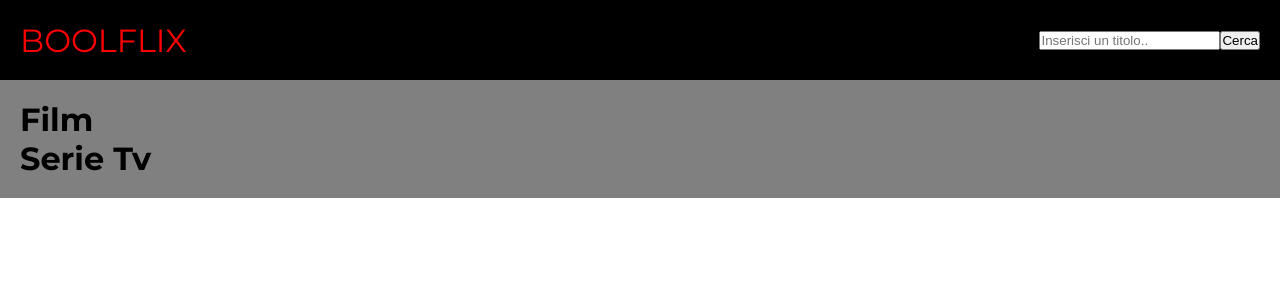
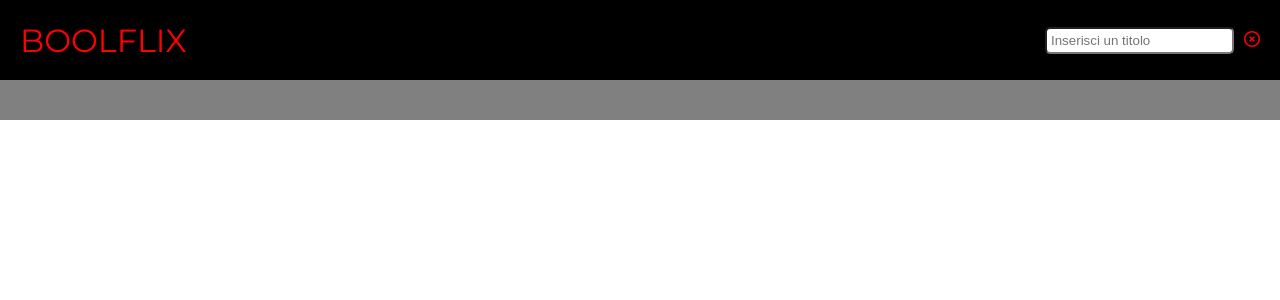
Before and after one commit to iachinimarta/vue-boolflix, a Vue app: page / in a window 1280 px wide. Shown: the top 300 px of the page. Built offline with nearby package versions, Linux system fonts and the light colour scheme.

Commit message:
Modifiche: - Aggiunto tasto per reset input - modifiche di stile in MyCollection - modificati methods in app.vue

```diff
--- a/src/App.vue
+++ b/src/App.vue
@@ -1,6 +1,6 @@
 <template>
   <div id="app">
-    <MyHeader @callApiFilm="gettingFilms"/>
+    <MyHeader @callApi="callingApi"/>
     <MyMain :rispostaApiFilm="rispostaApiFilm" :rispostaApiSerieTv="rispostaApiSerieTv"/>
   </div>
 </template>
@@ -18,18 +18,26 @@ export default {
   },
   data() {
     return {
+      apiParams: {
+        filmEndPoint: 'https://api.themoviedb.org/3/search/movie?api_key=c9e49adea6145b4eeb6f6a272ae9bee6&query=',
+        serieEndPoint: 'https://api.themoviedb.org/3/search/tv?api_key=c9e49adea6145b4eeb6f6a272ae9bee6&query=',
+        language: '&language=it'
+      },
       rispostaApiFilm: [],
       rispostaApiSerieTv: [],
       inputValueSaved: '',
     }
   },
   methods: {
+    callingApi(inputValue) {
+      this.inputValueSaved = inputValue;
+      this.gettingFilms(inputValue);
+      this.gettingSeries(inputValue);
+    },
     gettingFilms(inputValue) {
-        axios.get('https://api.themoviedb.org/3/search/movie?api_key=c9e49adea6145b4eeb6f6a272ae9bee6&query=' + inputValue + '&language=it')
+        axios.get(this.apiParams.filmEndPoint + inputValue + this.apiParams.language)
         .then(reply => {
             this.rispostaApiFilm = reply.data.results;
-            this.inputValueSaved = inputValue;
-            this.gettingSeries();
             this.gettingFlags(this.rispostaApiFilm);
             this.gettingVoteAverage(this.rispostaApiFilm);
         })
@@ -38,7 +46,7 @@ export default {
         });
     },
     gettingSeries() {
-      axios.get('https://api.themoviedb.org/3/search/tv?api_key=c9e49adea6145b4eeb6f6a272ae9bee6&query=' + this.inputValueSaved + '&language=it')
+      axios.get(this.apiParams.serieEndPoint + this.inputValueSaved + this.apiParams.language)
       .then(reply => {
         this.rispostaApiSerieTv = reply.data.results;
         this.gettingFlags(this.rispostaApiSerieTv);
--- a/src/components/MyCollection.vue
+++ b/src/components/MyCollection.vue
@@ -1,39 +1,58 @@
 <template>
   <div>
     <div class="collection-container">
-        <h1>Film</h1>
         <div class="films-container d-flex f-wrap">
-            <div v-for="(film, index) in rispostaApiFilm" :key="index">
+
+            <div class="element" v-for="(film, index) in rispostaApiFilm" :key="index">
+
+                <div class="wrapper">
                     <div class="img-null" v-if="film.poster_path == null">Nessuna immagine disponibile</div>
-                <img v-else :src="urlBase + film.poster_path" :alt="film.title">
+                    <img class="poster-img" v-else :src="urlBase + film.poster_path" :alt="film.title">
+
+                    <div class="overlay">
+                        <span class="description word-wrap">
                             <ul>
-                    <li class="title"><h2>{{film.title}}</h2></li>
-                    <li class="title">Titolo originale: {{film.original_title}}</li>
+                                <li>Genere: Film</li>
+                                <li>Titolo originale: {{film.original_title}}</li>
                                 <li><img class="lang-img" :src="film.original_language" :alt="film.original_language"></li>
                                 <li>
                                     <i v-for="n in 5" :key="n" class="fa-star" :class="(film.vote_average > n)?'fa-solid':'fa-regular'" ></i>
                                 </li>
                             </ul>
+                        </span>
                     </div>
                 </div>
+                <h4 class="word-wrap">{{film.title}}</h4>
+            </div>
 
-        <h1>Serie Tv</h1>
+        </div>
+
         <div class="d-flex f-wrap series-container">
-            <div v-for="(serie, index) in rispostaApiSerieTv" :key="index">
+
+            <div class="element" v-for="(serie, index) in rispostaApiSerieTv" :key="index">
+
+                <div class="wrapper">
                     <div class="img-null" v-if="serie.poster_path == null">Nessuna immagine disponibile</div>
-                <img v-else :src="urlBase + serie.poster_path" :alt="serie.name">
+                    <img class="poster-img" v-else :src="urlBase + serie.poster_path" :alt="serie.name">
+
+                    <div class="overlay">
+                        <span class="description word-wrap">
                             <ul>
-                    <li class="title"><h2>{{serie.name}}</h2></li>
-                    <li class="title">Titolo originale: {{serie.original_name}}</li>
+                                <li>Genere: Serie Tv</li>
+                                <li>Titolo originale: {{serie.original_name}}</li>
                                 <li><img class="lang-img" :src="serie.original_language" :alt="serie.original_language"></li>
                                 <li>
                                     <i v-for="n in 5" :key="n" class="fa-star" :class="(serie.vote_average > n)?'fa-solid':'fa-regular'" ></i>
                                 </li>
                             </ul>
+                        </span>
                     </div>
                 </div>
+                <h4 class="word-wrap">{{serie.name}}</h4>
             </div>
 
+        </div>
+        </div>
   </div>
 </template>
 
@@ -58,7 +77,37 @@
     .collection-container {
         padding: 20px;
 
-        .title {
+        .element {
+            margin: 10px;;
+        }
+
+        .wrapper {
+            position: relative;
+            border: 1px solid black;
+
+            .poster-img {
+                display: block;
+                height: 300px;
+            }
+
+            .overlay {
+                background-color: rgba(0, 0, 0, 0.5);
+                width: 100%;
+                height: 100%;
+                position: absolute;
+                top: 0;
+                left: 0;
+                display: none;
+
+                .description {
+                    font-weight: bold;
+                    color: white;
+                }
+            }
+
+        }
+
+        .word-wrap {
             width: 200px;
             word-wrap: break-word;
         }
--- a/src/components/MyHeader.vue
+++ b/src/components/MyHeader.vue
@@ -2,8 +2,8 @@
   <header class="d-flex">
     <div class="logo-text">BOOLFLIX</div>
     <div class="input-container">
-      <input type="text" v-model="inputValue" placeholder="Inserisci un titolo.."/>
-      <button @click="$emit('callApiFilm', inputValue)">Cerca</button>
+      <input class="input-bar" type="text" v-model="inputValue" placeholder="Inserisci un titolo" @keyup.enter="$emit('callApi', inputValue)"/>
+      <i @click="ereaseInput" class="fa-regular fa-circle-xmark"></i>
     </div>
 
   </header>
@@ -16,6 +16,11 @@
             return {
                inputValue: '',
             }
+        },
+        methods: {
+          ereaseInput() {
+            this.inputValue = ''
+          }
         }
     }
 </script>
@@ -33,6 +38,17 @@
     top: 0;
     left: 0;
     width: 100%;
+    z-index: 999;
+
+    .input-bar {
+      border-radius: 5px;
+      padding: 4px;
+    }
+
+    .fa-circle-xmark {
+      color: red;
+      margin-left: 10px;
+    }
 
     .logo-text {
       color: red;
--- a/src/components/MyMain.vue
+++ b/src/components/MyMain.vue
@@ -1,6 +1,8 @@
 <template>
     <main class="d-flex">
-        <MyCollection :rispostaApiFilm="rispostaApiFilm" :rispostaApiSerieTv="rispostaApiSerieTv"/>
+        <div class="component-container">
+            <MyCollection :rispostaApiFilm="rispostaApiFilm" :rispostaApiSerieTv="rispostaApiSerieTv"/>
+        </div>
     </main>
 </template>
 
@@ -26,6 +28,11 @@ import MyCollection from './MyCollection.vue';
         background-color: grey;
         height: calc(100% - 80px);
         margin-top: 80px;
+
+        .component-container {
+            width: 90%;
+            margin: auto;
+        }
     }
 
 </style>
```
Lines whose indentation alone changed are shown as unchanged.
